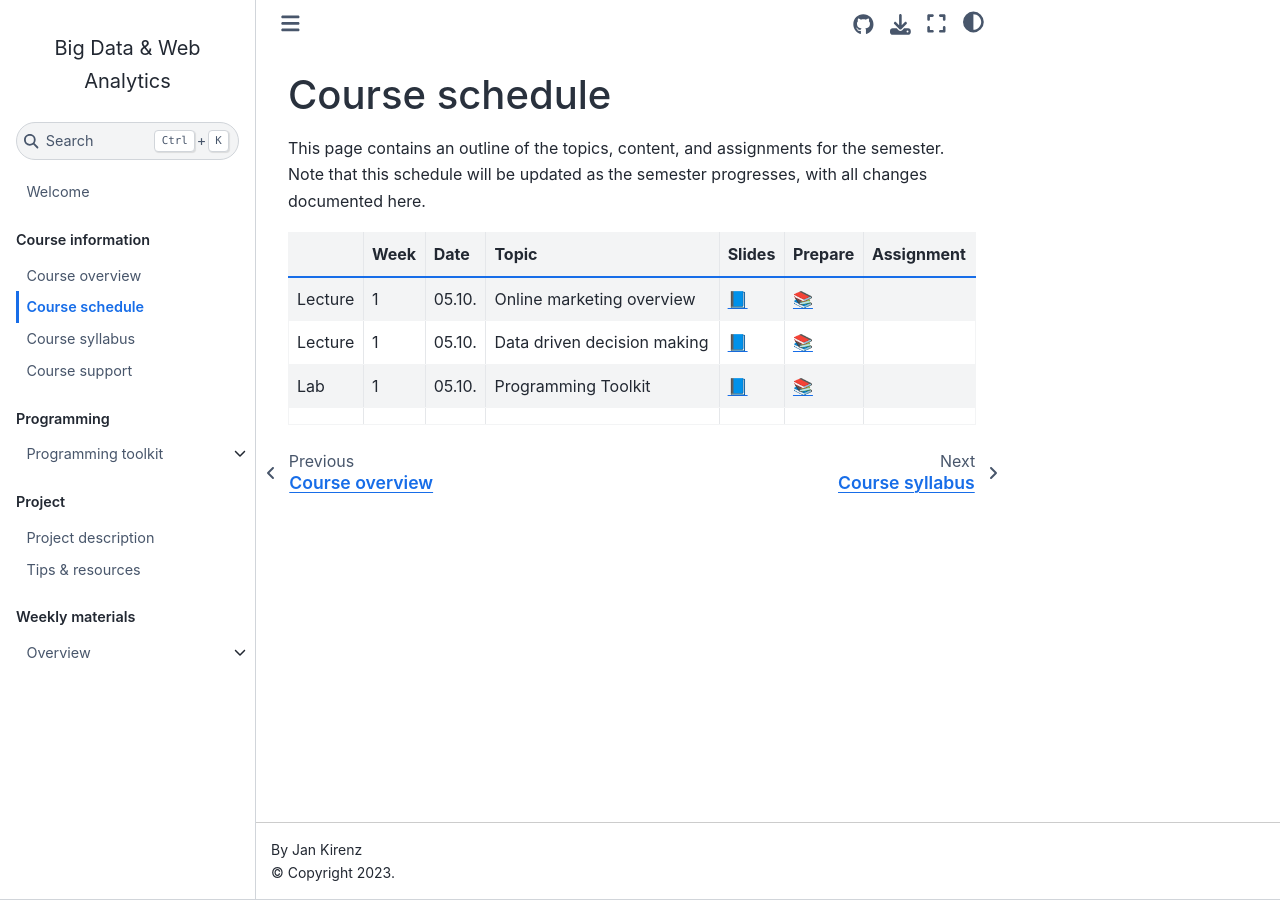
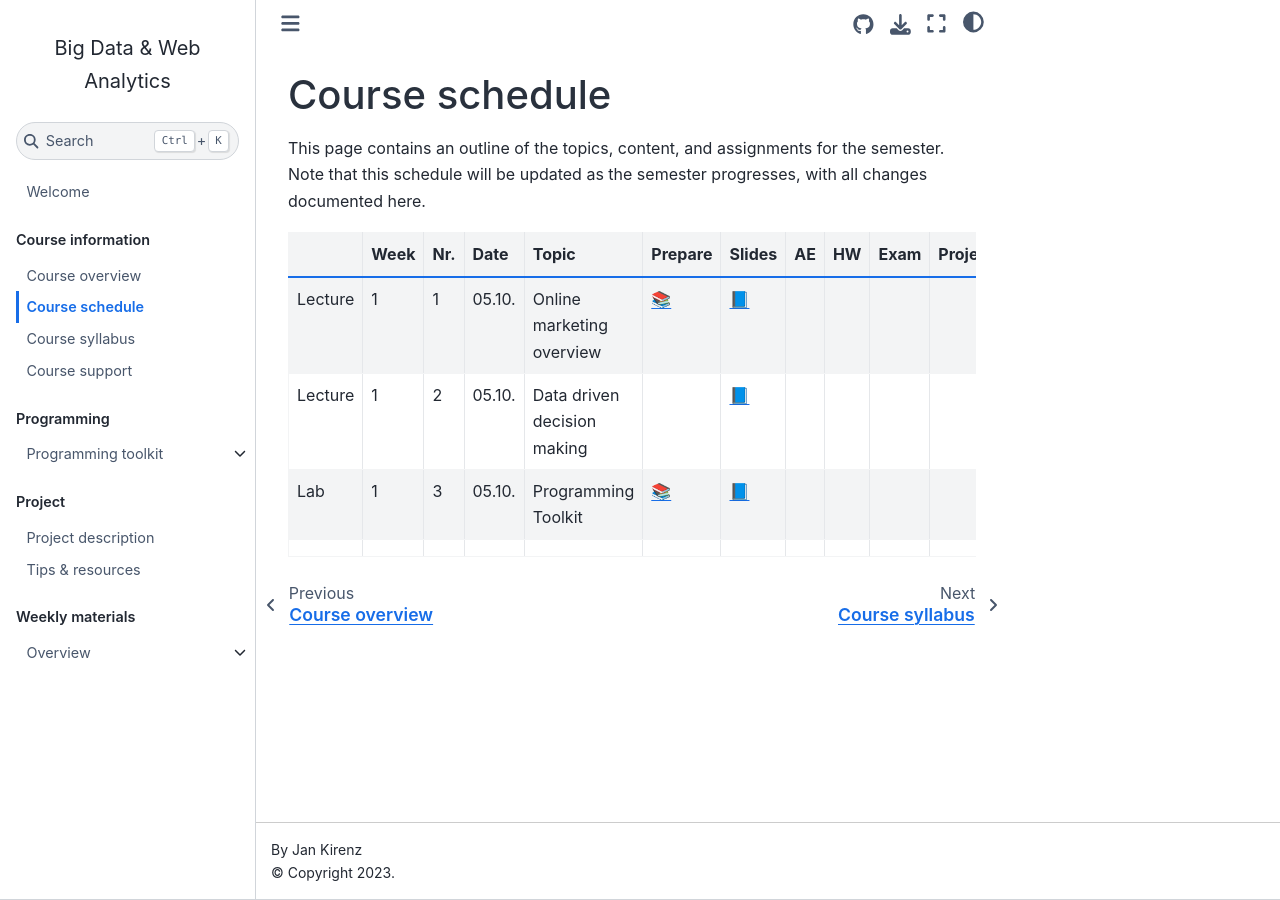
Before and after one commit to om2-ws22/website, a Jupyter Book: the page built from docs/course-schedule.md, in a window 1280 px wide. Built offline with Jupyter Book 1.0.4 settings and Sphinx 7.4.7 and the Sphinx Book theme 1.1.4, drawn with Linux system fonts in a browser that asks for light colours; comment, search, counter and statistics services are not loaded.

Commit message:
Update course-schedule.md

```diff
--- a/docs/course-schedule.md
+++ b/docs/course-schedule.md
@@ -3,9 +3,9 @@
 This page contains an outline of the topics, content, and assignments for the semester. Note that this schedule will be updated as the semester progresses, with all changes documented here.
 
 
-|		|	Week	|	Date	|	Topic	|	Slides	|	Prepare	|	Assignment			|
-|	---	|	---	|	---	|	---	|	---	|	---	|	---			|
-|	Lecture	|	1	|	05.10.	|	Online marketing overview	|	[📘](https://docs.google.com/presentation/d/1-gmLRl6Au1DbFF8Stw5A_JOQPdWsLogPGu_nePRK7pY/export/pdf)	|	[📚](../weeks/week1.md)	|				|
-|	Lecture	|	1	|	05.10.	|	Data driven decision making	|	[📘](https://docs.google.com/presentation/d/1AfzqhjEAfJ5X4Q8YC9GK14jEBfdDXEIRmXonriwYHNY/export/pdf)	|	[📚](../weeks/week1.md)	|				|
-|	Lab	|	1	|	05.10.	|	Programming Toolkit	|	[📘](https://docs.google.com/presentation/d/1AHDCyelaOumvZ9-MRLEaSGCulXvvo-hcoFRrTESQW-c/export/pdf)	|	[📚](../weeks/week1.md)	|				|
-|		|		|		|		|		|		|				|
+|		|	Week	|	Nr.	|	Date	|	Topic	|	Prepare	|	Slides	|	AE	|	HW	|	Exam	|	Project
+|	---	|	---	|	---	|	---	|	---	|	---	|	---	|	---	|	---	|	---	|	---
+|	Lecture	|	1	|	1	|	05.10.	|	Online marketing overview	|	[📚](../weeks/week1.md)	|	[📘](https://docs.google.com/presentation/d/1-gmLRl6Au1DbFF8Stw5A_JOQPdWsLogPGu_nePRK7pY/export/pdf)	|		|		|		|
+|	Lecture	|	1	|	2	|	05.10.	|	Data driven decision making	|		|	[📘](https://docs.google.com/presentation/d/1AfzqhjEAfJ5X4Q8YC9GK14jEBfdDXEIRmXonriwYHNY/export/pdf)	|		|		|		|
+|	Lab	|	1	|	3	|	05.10.	|	Programming Toolkit	|	[📚](../weeks/week1.md)	|	[📘](https://docs.google.com/presentation/d/1AHDCyelaOumvZ9-MRLEaSGCulXvvo-hcoFRrTESQW-c/export/pdf)	|		|		|		|
+|		|		|		|		|		|		|		|		|		|		|
```
